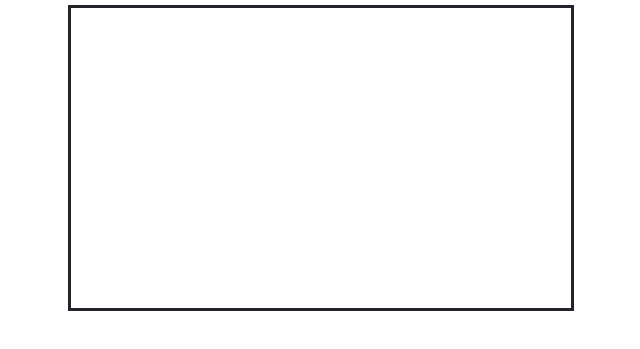
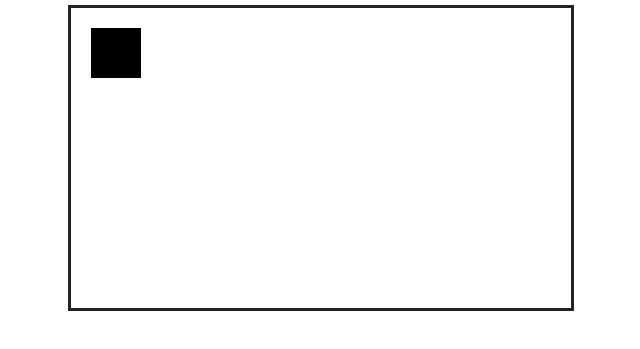
Before and after one commit to c4rlosc7/snake, a plain HTML site: page index.html in a window 1280 px wide. Shown: the part 61-410 px from the top of the page, without its empty margins (319-959 px from the left). Drawn offline with nearby package versions, Linux system fonts and the light colour scheme.

Commit message:
add app.js and draw rect on canvas

```diff
--- /dev/null
+++ b/app.js
@@ -0,0 +1,5 @@
+;(function(){
+  document.getElementById('canvas')
+          .getContext('2d')
+          .fillRect(20, 20, 50, 50)
+})()
```
Also changed, not shown: index.html (+3 -0 lines).
